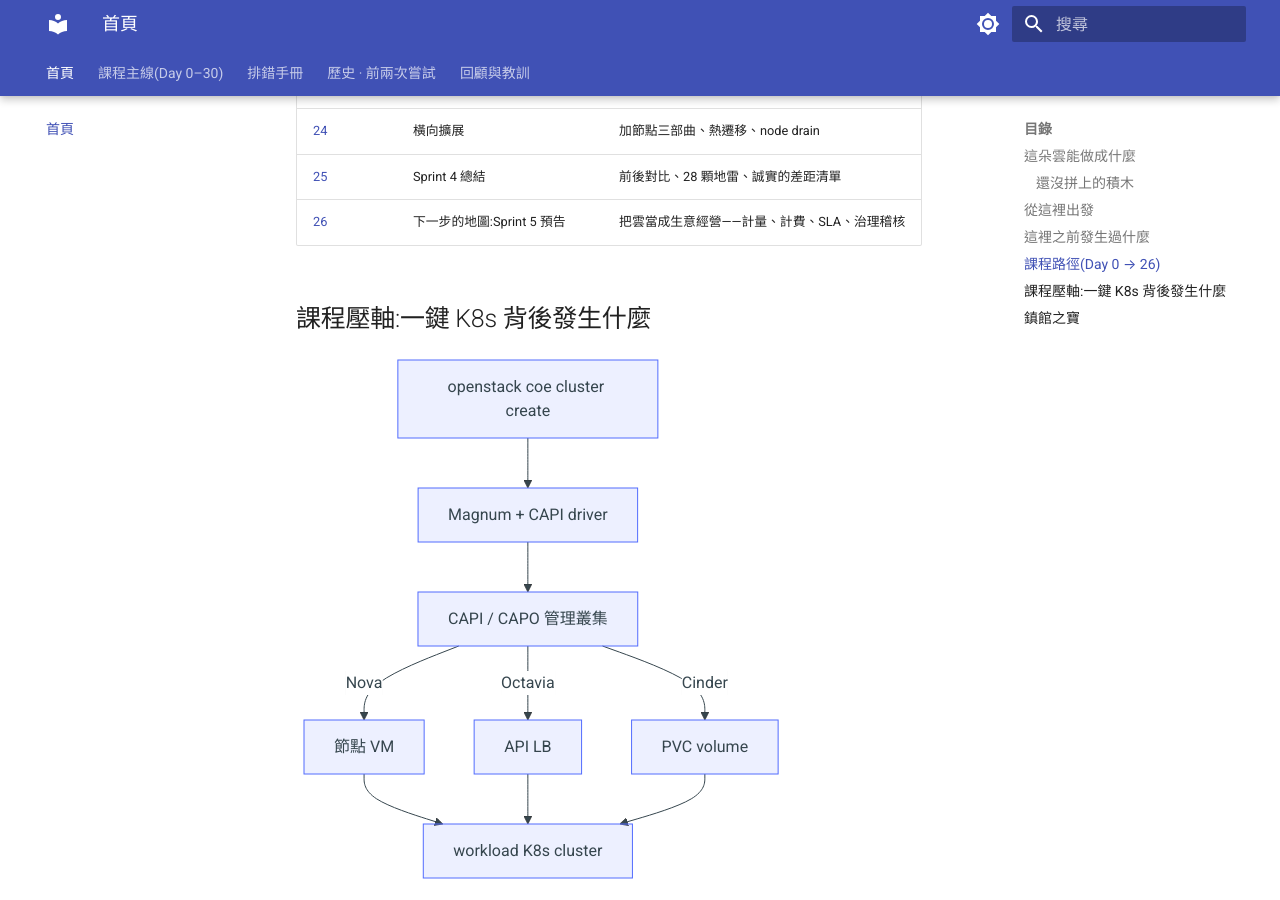
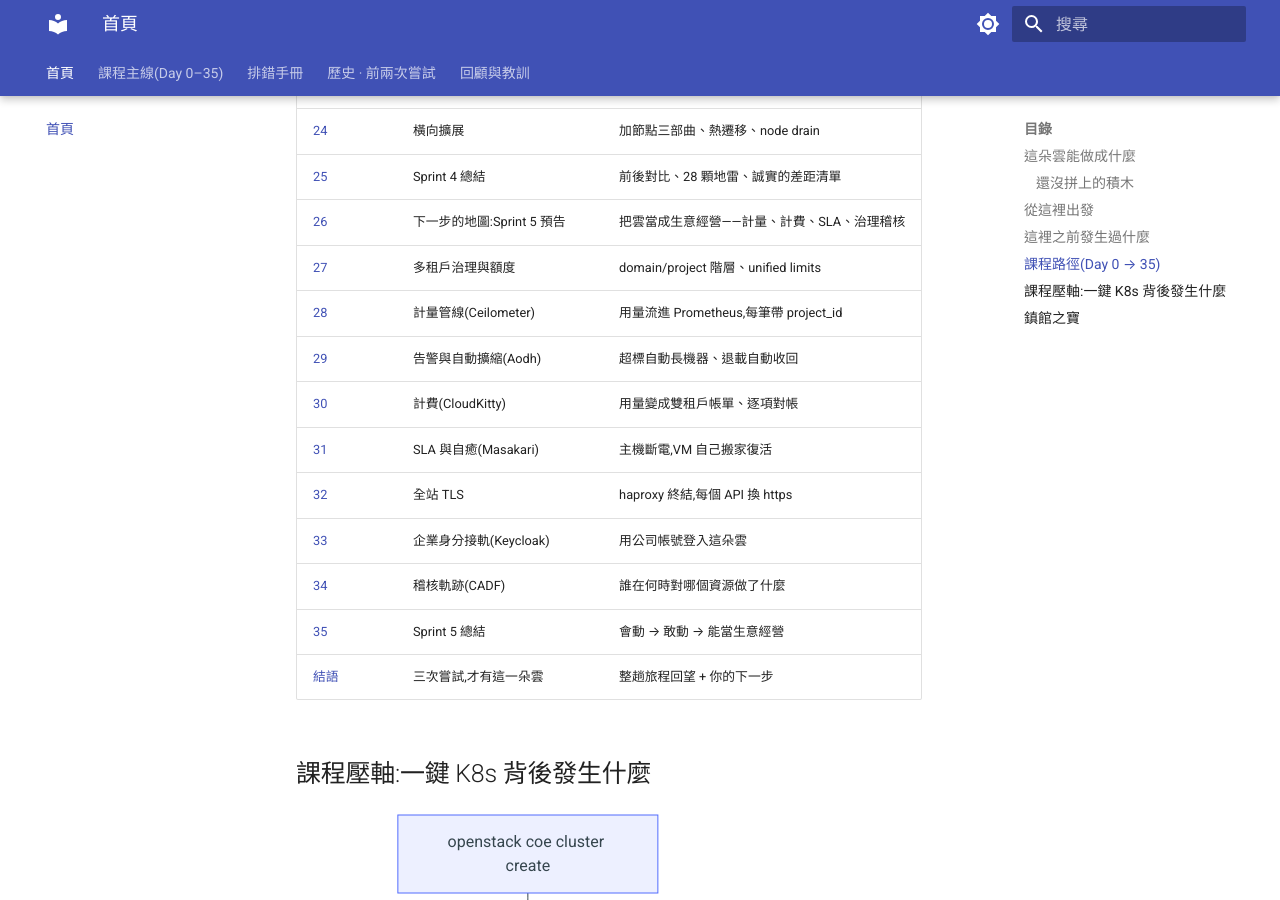
Before and after one commit to DeepWaveLab/OpenStackPracticing, an MkDocs documentation site: the page built from docs/index.md, in a window 1280 px wide and 900 px high, scrolled down 4562 px. Built offline with MkDocs 1.6.1 and Material for MkDocs 9.7.7, drawn with Linux system fonts in a browser that asks for light colours; some of the changed text lies outside the part shown.

Commit message:
docs: add course epilogue and extend nav and index to Day 35

```diff
--- a/docs/index.md
+++ b/docs/index.md
@@ -114,7 +114,7 @@ openstack server create --flavor m1.tiny --image cirros --network net1 vm-cirros
 
 完整的決策與教訓 → [前兩次嘗試:走過才知道的路](previous-attempts.md)
 
-## 課程路徑(Day 0 → 26)
+## 課程路徑(Day 0 → 35)
 
 每一天一份 runbook,固定格式:**原理 → 可照抄的步驟 → 驗收 checkpoint → 踩雷記錄**。所有指令都在真實環境跑過。
 
@@ -147,6 +147,16 @@ openstack server create --flavor m1.tiny --image cirros --network net1 vm-cirros
 | [24](runbook/sprint4-day24-scale-out.md) | 橫向擴展 | 加節點三部曲、熱遷移、node drain |
 | [25](runbook/sprint4-day25-sprint4-recap.md) | Sprint 4 總結 | 前後對比、28 顆地雷、誠實的差距清單 |
 | [26](runbook/sprint4-day26-sprint5-preview.md) | 下一步的地圖:Sprint 5 預告 | 把雲當成生意經營——計量、計費、SLA、治理稽核 |
+| [27](runbook/sprint5-day27-multi-tenant-governance.md) | 多租戶治理與額度 | domain/project 階層、unified limits |
+| [28](runbook/sprint5-day28-ceilometer-metering.md) | 計量管線(Ceilometer) | 用量流進 Prometheus,每筆帶 project_id |
+| [29](runbook/sprint5-day29-aodh-autoscaling.md) | 告警與自動擴縮(Aodh) | 超標自動長機器、退載自動收回 |
+| [30](runbook/sprint5-day30-cloudkitty-rating.md) | 計費(CloudKitty) | 用量變成雙租戶帳單、逐項對帳 |
+| [31](runbook/sprint5-day31-masakari-ha.md) | SLA 與自癒(Masakari) | 主機斷電,VM 自己搬家復活 |
+| [32](runbook/sprint5-day32-full-tls.md) | 全站 TLS | haproxy 終結,每個 API 換 https |
+| [33](runbook/sprint5-day33-keycloak-federation.md) | 企業身分接軌(Keycloak) | 用公司帳號登入這朵雲 |
+| [34](runbook/sprint5-day34-cadf-audit.md) | 稽核軌跡(CADF) | 誰在何時對哪個資源做了什麼 |
+| [35](runbook/sprint5-day35-sprint5-recap.md) | Sprint 5 總結 | 會動 → 敢動 → 能當生意經營 |
+| [結語](runbook/epilogue.md) | 三次嘗試,才有這一朵雲 | 整趟旅程回望 + 你的下一步 |
 
 ## 課程壓軸:一鍵 K8s 背後發生什麼
 
--- a/mkdocs.yml
+++ b/mkdocs.yml
@@ -82,7 +82,7 @@ not_in_nav: |
 nav:
   - 首頁: index.md
 
-  - 課程主線(Day 0–30):
+  - 課程主線(Day 0–35):
       - "Sprint 3 · 親手蓋一朵雲(Day 0–12)":
           - "Day 0 · Azure Lab 環境": runbook/sprint3-day0-azure-vm.md
           - "Day 1 · Kolla AIO core": runbook/sprint3-day1-kolla-aio-core.md
@@ -122,6 +122,7 @@ nav:
           - "Day 33 · 企業身分接軌(Keycloak)": runbook/sprint5-day33-keycloak-federation.md
           - "Day 34 · 稽核軌跡(CADF)": runbook/sprint5-day34-cadf-audit.md
           - "Day 35 · Sprint 5 總結": runbook/sprint5-day35-sprint5-recap.md
+      - "結語 · 三次嘗試,才有這一朵雲": runbook/epilogue.md
 
   - 排錯手冊:
       - solutions/README.md
```
Also changed, not shown: docs/runbook/epilogue.md (added, +25 -0 lines).
